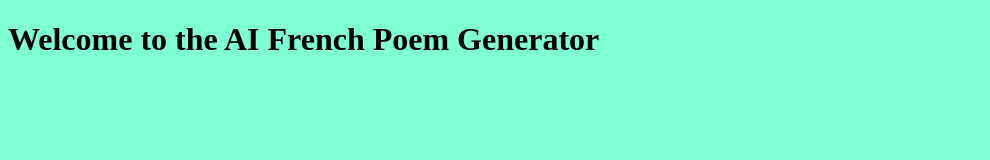
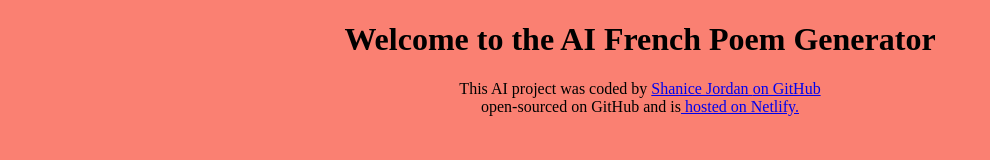
Before and after one commit to ShaniceJordan/french-poem-generator, a plain HTML site: page index.html in a window 1280 px wide. Shown: the whole page, without its empty margins (0-990 px from the left). Drawn offline with Linux system fonts and the light colour scheme.

Commit message:
added the footer

```diff
--- a/index.html
+++ b/index.html
@@ -8,6 +8,16 @@
 </head>
 <body>
     <h1>Welcome to the AI French Poem Generator</h1>
+    <footer>
+
+        This AI project was coded by
+        <a href="https://github.com/ShaniceJordan/" target="_blank">Shanice Jordan </a>
+         <a href="https://github.com/ShaniceJordan/french-poem-generator.git" target="_blank"> on GitHub</a>
+        </footer>
+
+         open-sourced on GitHub </a>
+         and is<a href="https://afrench-poem-generator.netlify.app/" target="_blank"> hosted on Netlify.
+    </footer>
 
     <script scr="src/index.js"></script>
 </body>
--- a/src/style.css
+++ b/src/style.css
@@ -1,3 +1,4 @@
 body {
-    background: aquamarine;
+    background: salmon;
+    text-align: center;
 }
```
